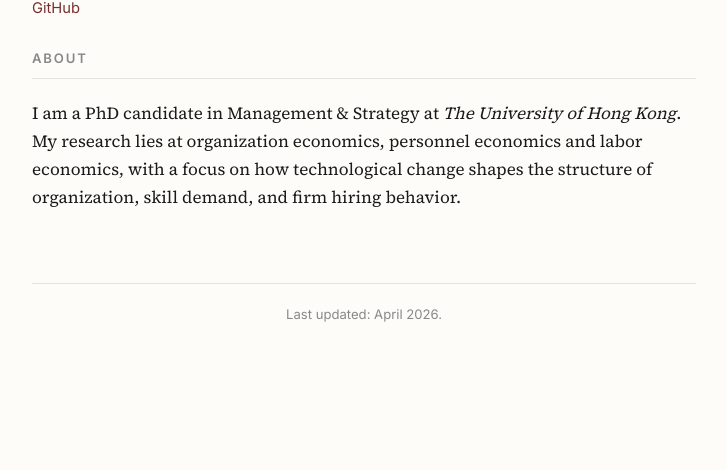
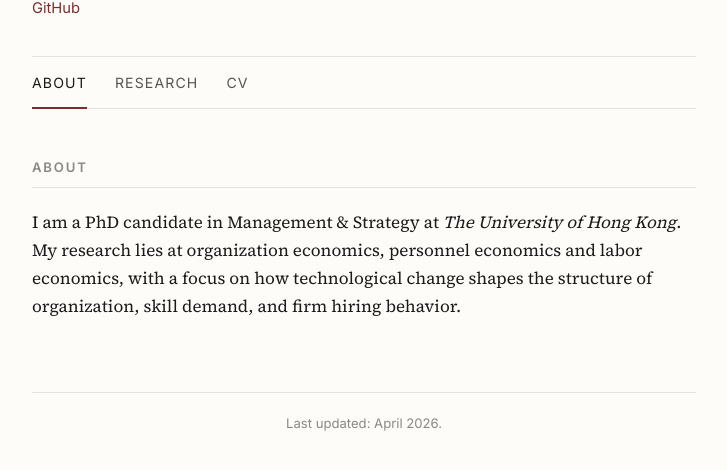
Before and after one commit to Zhiwei-Shang/zhiwei-shang.github.io, a Jekyll site: the page built from index.html, in a window 1280 px wide, cut to the strip 214-684 px from the top of the page. Shown: the whole strip, without its empty margins (276-1003 px from the left). Built offline with Jekyll 4.4.1, drawn with Linux system fonts in a browser that asks for light colours.

Commit message:
Update default.html

```diff
--- a/_layouts/default.html
+++ b/_layouts/default.html
@@ -49,7 +49,7 @@
       </header>
     {% endif %}
 
-    {% comment %} {% include nav.html %} {% endcomment %}
+    {% include nav.html %}
 
     {{ content }}
 
```
